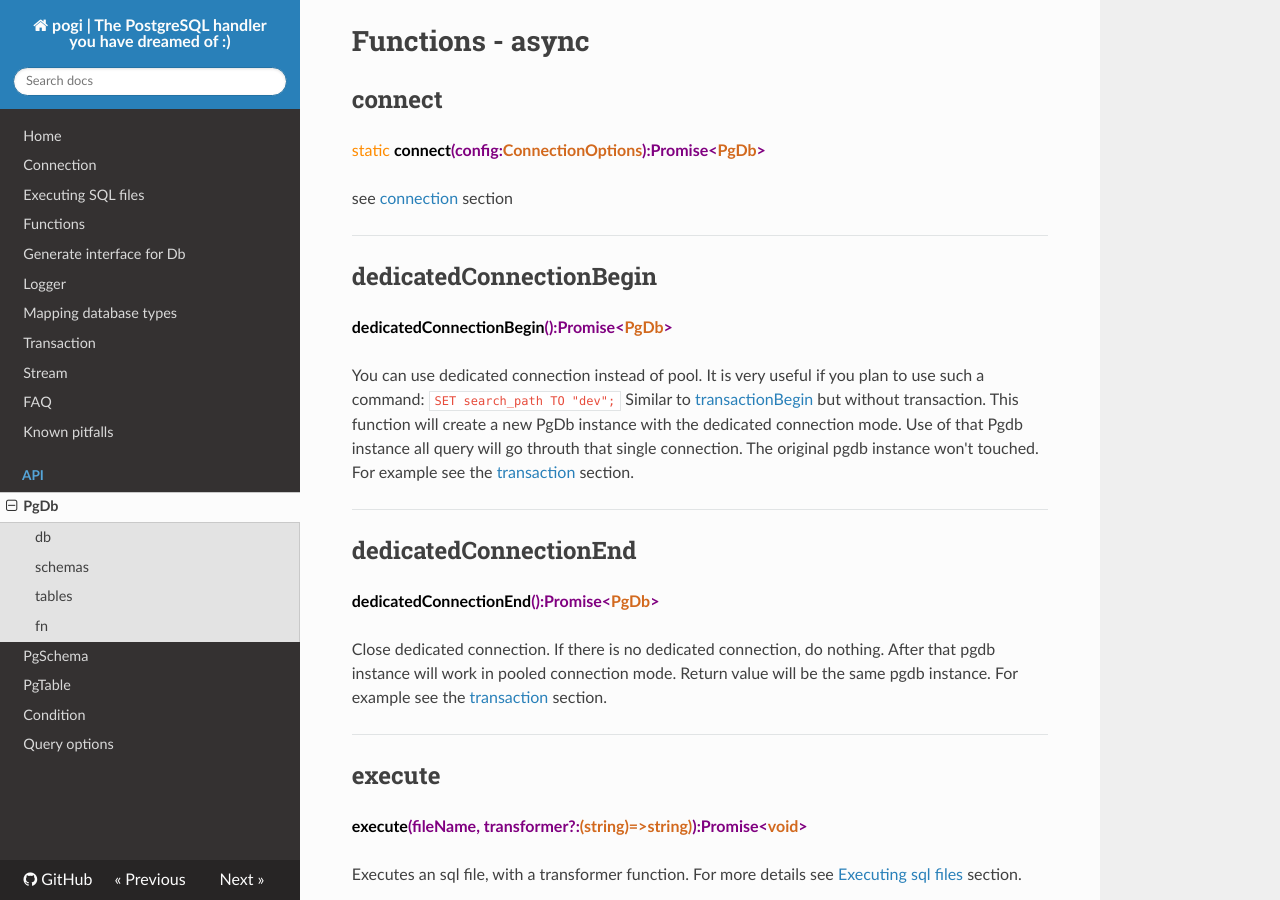
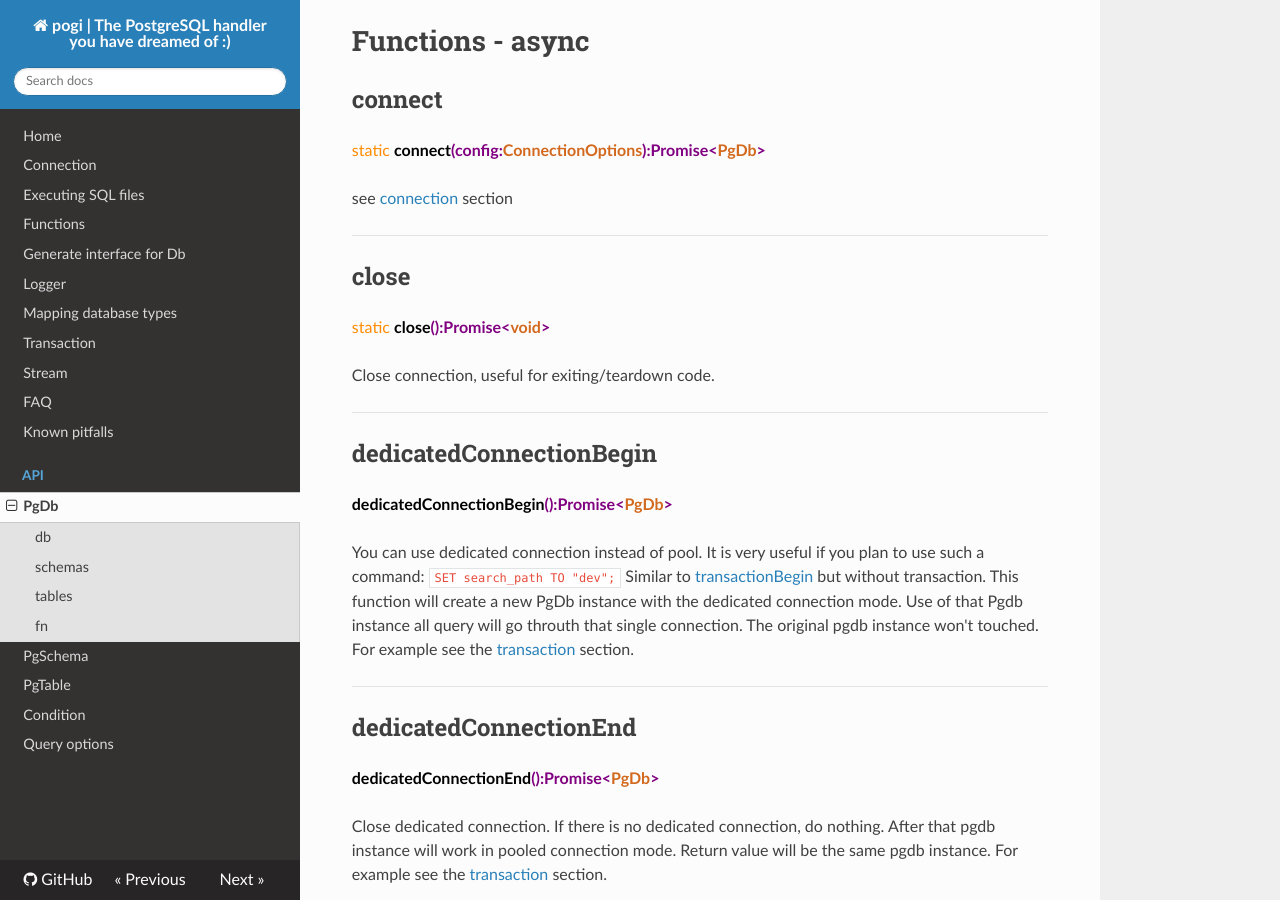
Before and after one commit to holdfenytolvaj/pogi, an MkDocs documentation site: the page built from docs/API/PgDb.md, in a window 1280 px wide and 900 px high, scrolled down 1285 px. Built offline with MkDocs 1.6.1, drawn with Linux system fonts in a browser that asks for light colours; nearby versions of some CDN libraries; old or Windows-style settings are respelled for this version of MkDocs.

Commit message:
PgDb docs update
Add close() docs

```diff
--- a/docs/API/PgDb.md
+++ b/docs/API/PgDb.md
@@ -36,12 +36,18 @@ pgdb.setLogger(console);
 
 Returns true if the active connection has transaction ongoing. (Does not detect timeouts.)
 
-#Functions - async
+# Functions - async
+
 ## connect
 <span style="color:darkorange;">static</span> <span class="def"><span class="func">connect</span>(config:<span class="type">ConnectionOptions</span>):Promise&lt;<span class="type">PgDb</span>&gt;</span>
 
 see [connection](/connection) section
 
+---
+## close
+<span style="color:darkorange;">static</span> <span class="def"><span class="func">close</span>():Promise&lt;<span class="type">void</span>&gt;</span>
+
+Close connection, useful for exiting/teardown code.
 
 ---
 ## dedicatedConnectionBegin
```
